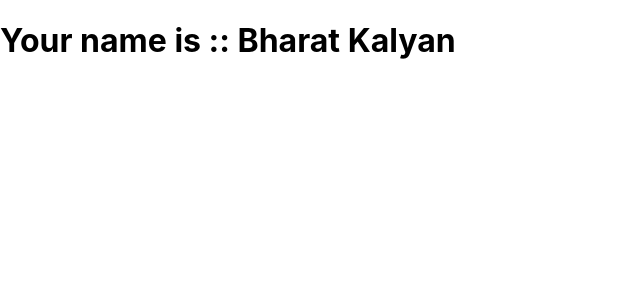
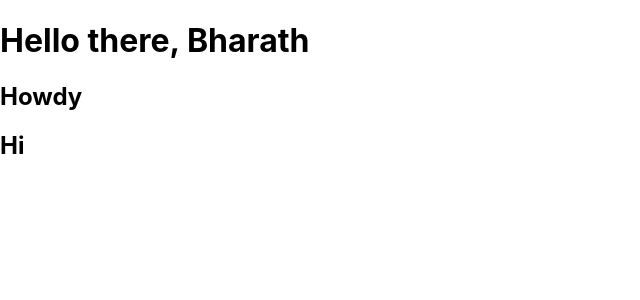
Before and after one commit to bharathkalyans/react-basics, a React (Create React App) app: page / in a window 1280 px wide. Shown: the top 300 px of the page, without its empty margins (0-640 px from the left). Built offline with nearby package versions, Linux system fonts and the light colour scheme.

Commit message:
passing props within the components

```diff
--- a/src/App.css
+++ b/src/App.css
@@ -1,38 +1,4 @@
 .App {
   text-align: center;
+  padding: 5px;
 }
-
-.App-logo {
-  height: 40vmin;
-  pointer-events: none;
-}
-
-@media (prefers-reduced-motion: no-preference) {
-  .App-logo {
-    animation: App-logo-spin infinite 20s linear;
-  }
-}
-
-.App-header {
-  background-color: #282c34;
-  min-height: 100vh;
-  display: flex;
-  flex-direction: column;
-  align-items: center;
-  justify-content: center;
-  font-size: calc(10px + 2vmin);
-  color: white;
-}
-
-.App-link {
-  color: #61dafb;
-}
-
-@keyframes App-logo-spin {
-  from {
-    transform: rotate(0deg);
-  }
-  to {
-    transform: rotate(360deg);
-  }
-}
--- a/src/App.js
+++ b/src/App.js
@@ -1,11 +1,15 @@
-import logo from "./logo.svg";
 import "./App.css";
+import Header from "./components/Header";
+import Main from "./components/Main";
+import Sidebar from "./components/Sidebar";
 
-
-
-function App(props) {
+function App() {
   return (
-    <h1>Your name is :: {props.name}</h1>
+    <div>
+      <Header name="Bharath" color="purple" />
+      <Main greet="Howdy" />
+      <Sidebar greet="Hi" />
+    </div>
   );
 }
 
--- /dev/null
+++ b/src/components/Header.js
@@ -0,0 +1,8 @@
+import React from "react";
+
+function Header(props) {
+  console.log(props);
+  return <h1> Hello there, {props.name}</h1>;
+}
+
+export default Header;
--- /dev/null
+++ b/src/components/Main.js
@@ -0,0 +1,7 @@
+import React from "react";
+
+function Main(props) {
+  return <h2>{props.greet}</h2>;
+}
+
+export default Main;
--- /dev/null
+++ b/src/components/Sidebar.js
@@ -0,0 +1,7 @@
+import React from "react";
+
+function Sidebar(props) {
+  return <h2>{props.greet}</h2>;
+}
+
+export default Sidebar;
--- a/src/index.js
+++ b/src/index.js
@@ -1,13 +1,13 @@
-import React from 'react';
-import ReactDOM from 'react-dom/client';
-import './index.css';
-import App from './App';
-import reportWebVitals from './reportWebVitals';
+import React from "react";
+import ReactDOM from "react-dom/client";
+import "./index.css";
+import App from "./App";
+import reportWebVitals from "./reportWebVitals";
 
-const root = ReactDOM.createRoot(document.getElementById('root'));
+const root = ReactDOM.createRoot(document.getElementById("root"));
 root.render(
   <React.StrictMode>
-    <App name="Bharat Kalyan"/>
+    <App />
   </React.StrictMode>
 );
 
```
